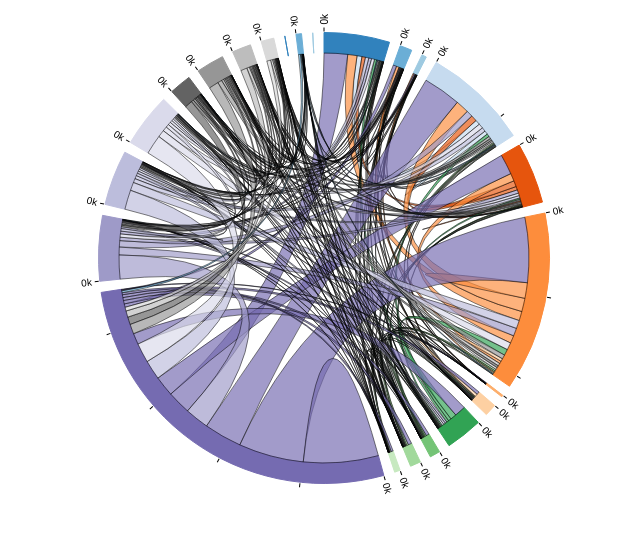
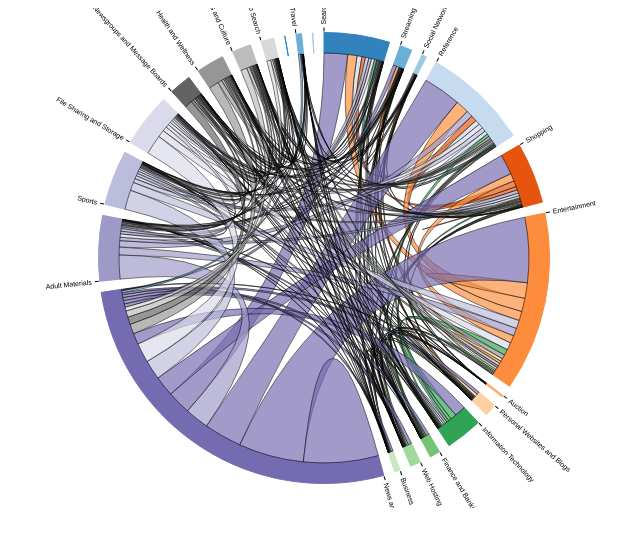
Before and after one commit to woneiros/PriVizCy, a plain HTML site: page build/chord.html in a window 1280 px wide. Shown: the whole page, without its empty margins (164-804 px from the left). Drawn offline with Linux system fonts and the light colour scheme.

Commit message:
fixed chord dig labels

```diff
--- a/build/chord.html
+++ b/build/chord.html
@@ -8,7 +8,7 @@
 <style>
 
 body {
-  font: 10px sans-serif;
+  font: 7px sans-serif;
 }
 
 .chord path {
@@ -23,6 +23,8 @@ body {
   <script>
 
   var c = d3.scale.category20c();
+
+  var labels =  ["Search Engines and Portals", "Streaming Media", "Social Networking", "Reference", "Shopping", "Entertainment", "Auction", "Personal Websites and Blogs", "Information Technology", "Finance and Banking", "Web Hosting", "Business", "News and Media", "Adult Materials", "Sports", "File Sharing and Storage", "Newsgroups and Message Boards", "Health and Wellness", "Arts and Culture", "Job Search", "Political Organizations", "Travel", "Education"];
 
   var chord = d3.layout.chord()
   .padding(.05)
@@ -88,11 +90,12 @@ body {
 
   // Returns an array of tick angles and labels, given a group.
   function groupTicks(d) {
+    console.log(d);
     var k = (d.endAngle - d.startAngle) / d.value;
-    return d3.range(0, d.value, 1000).map(function(v, i) {
+    return d3.range(0, d.value, 5000).map(function(v, i) {
       return {
         angle: v * k + d.startAngle,
-        label: i % 5 ? null : v / 1000 + "k"
+        label: labels[d['index']]
       };
     });
   }
```
